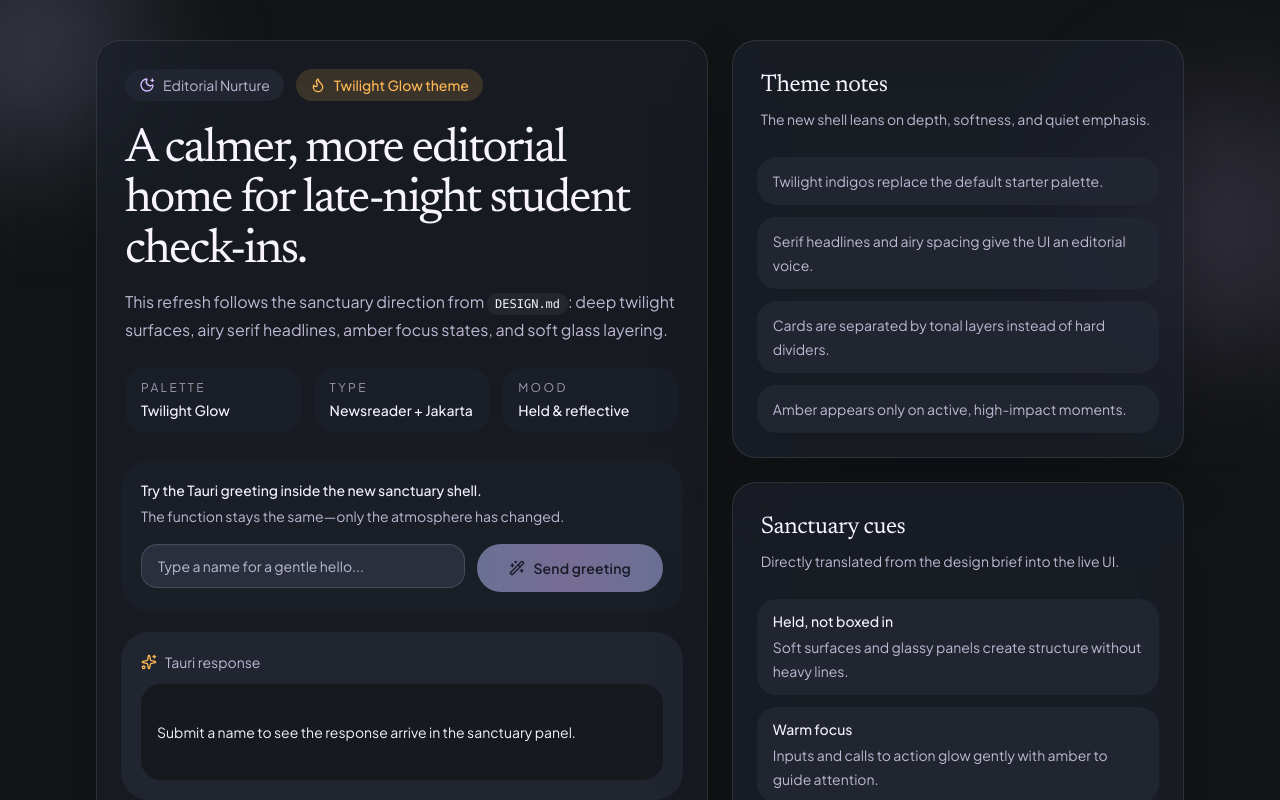
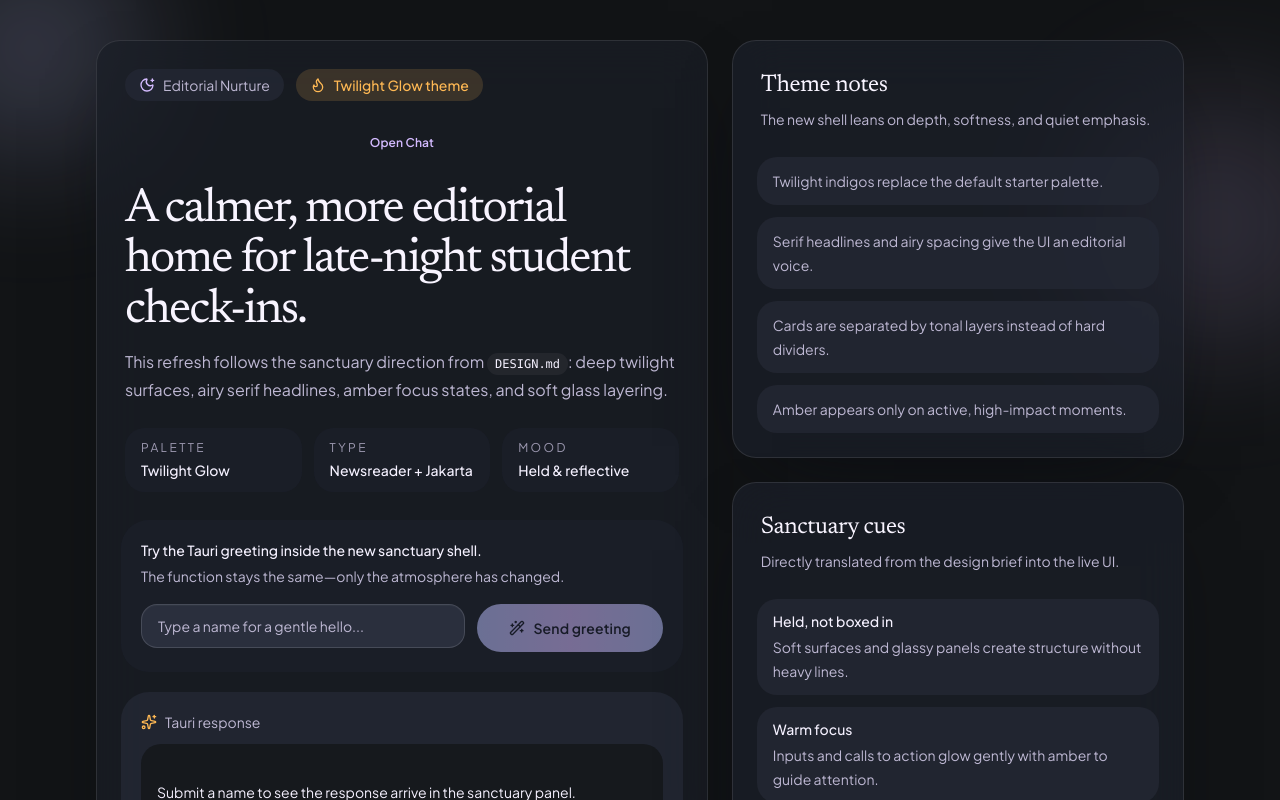
Before and after one commit to kheypaxu/mabuh-ai, a React (Vite) app: page / in a window 1280 px wide. Shown: the top 800 px of the page. Built offline with nearby package versions, Linux system fonts and the light colour scheme.

Commit message:
feat: modify App.tsx to create a temporary button that navigates to Chatbot screen

```diff
--- a/src/App.tsx
+++ b/src/App.tsx
@@ -11,7 +11,11 @@ import {
 } from "@/components/ui/card";
 import { Input } from "@/components/ui/input";
 
+// navigating to chatbot
+import { useNavigate } from "react-router-dom";
+
 function App() {
+  const navigate = useNavigate();
   const [greetMsg, setGreetMsg] = useState("");
   const [name, setName] = useState("");
   const [isSubmitting, setIsSubmitting] = useState(false);
@@ -73,6 +77,15 @@ function App() {
                   Twilight Glow theme
                 </span>
               </div>
+
+              <Button
+                  variant="ghost"
+                  size="sm"
+                  onClick={() => navigate("/chatbot")}
+                  className="rounded-full text-secondary hover:text-secondary hover:bg-secondary/10"
+                >
+                  Open Chat
+                </Button>
 
               <div className="space-y-3">
                 <CardTitle className="max-w-3xl text-4xl leading-[1.05] tracking-[-0.04em] sm:text-5xl">
```
